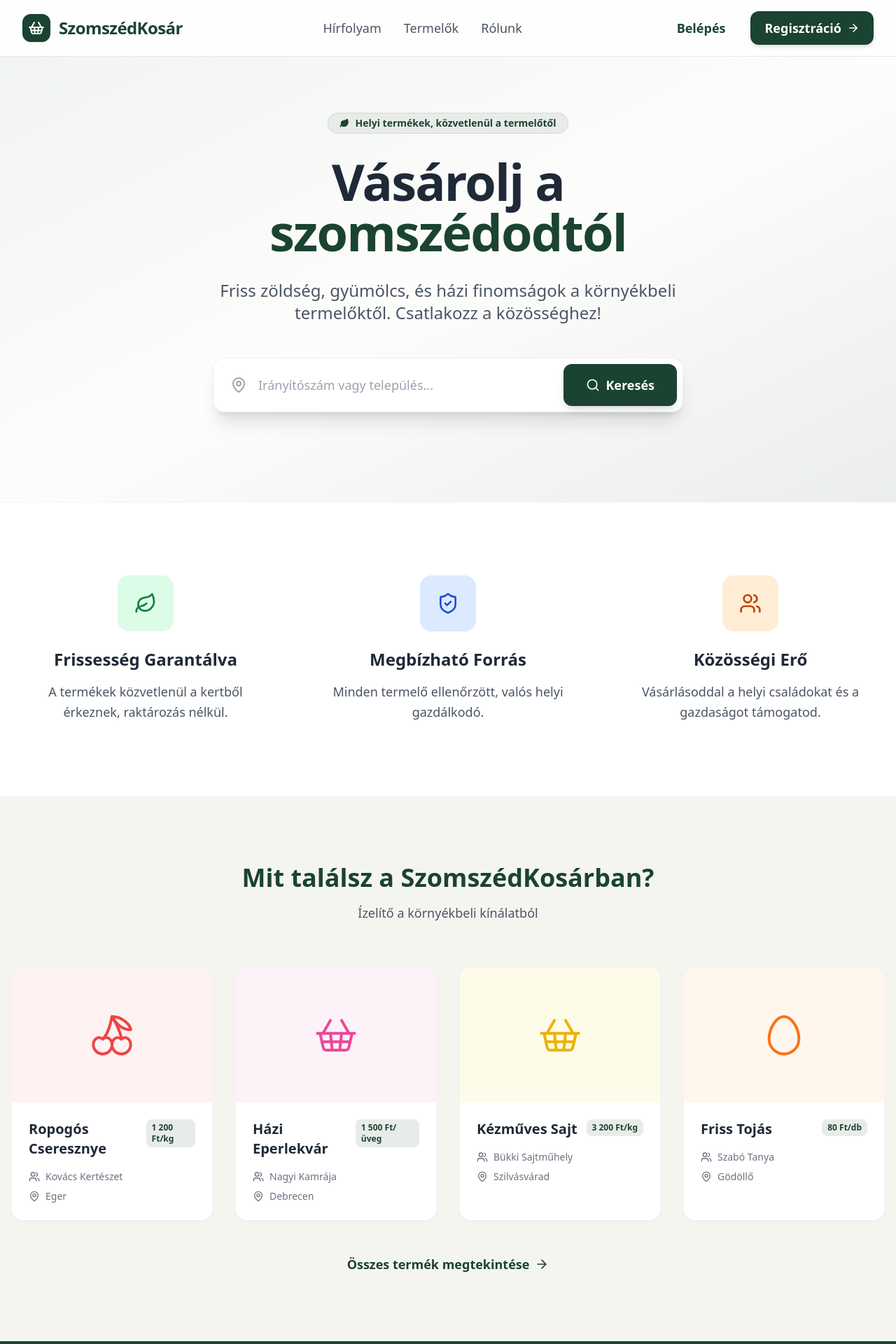
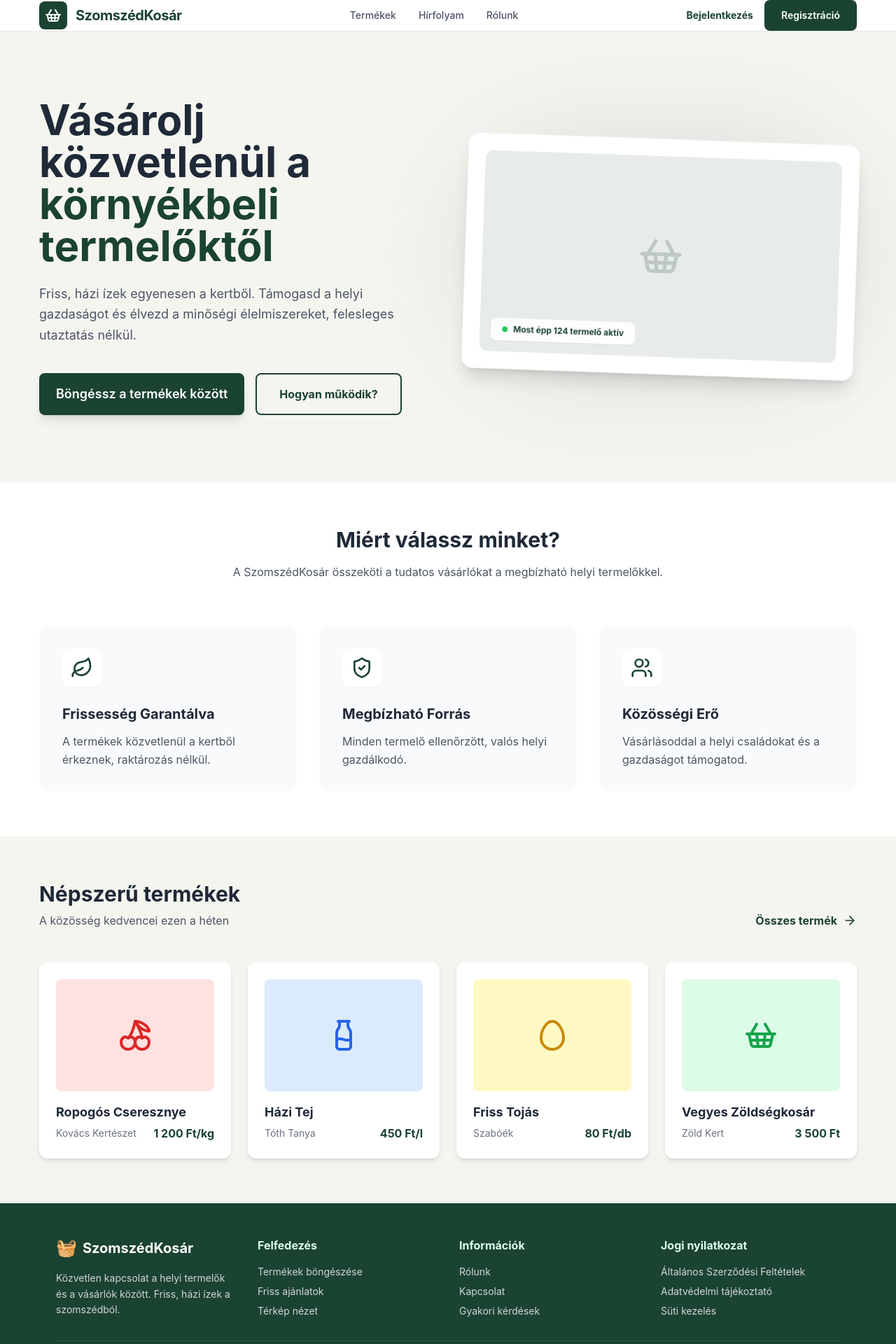
Before and after one commit to hamar93/szomszedkosar-frontend, a Next.js app: page / in a window 1280 px wide. Shown: the top 1920 px of the page at 70% size. Built offline with nearby package versions, Linux system fonts and the light colour scheme.

Commit message:
feat: initialize Next.js app with global styles, root layout, and landing page.

```diff
--- a/src/app/globals.css
+++ b/src/app/globals.css
@@ -2,40 +2,70 @@
 @tailwind components;
 @tailwind utilities;
 
-@import url('https://fonts.googleapis.com/css2?family=Source+Sans+3:wght@400;700&display=swap');
+@import url('https://fonts.googleapis.com/css2?family=Inter:wght@400;600;700&display=swap');
 
-* { margin: 0; padding: 0; box-sizing: border-box; }
+:root {
+  --primary-color: #1B4332;
+  --background-color: #F5F5F0;
+  --text-color: #1F2937;
+  --font-family: 'Inter', sans-serif;
+}
+
+* {
+  box-sizing: border-box;
+}
 
 body {
-  font-family: 'Source Sans 3', sans-serif;
-  background-color: #F5F5F0; /* Warm Bone/Beige */
-  color: #1F2937; /* Dark Gray text */
-  font-size: 18px;
-  line-height: 1.6;
+  background-color: var(--background-color);
+  color: var(--text-color);
+  font-family: var(--font-family);
+  margin: 0;
+  padding: 0;
 }
 
-/* Buttons */
-.btn-primary {
-  background-color: #1B4332; /* Deep Forest Green */
-  color: white;
-  padding: 0.5rem 1rem;
-  border-radius: 8px;
-  font-weight: 600;
-  transition: all 0.3s;
-}
-.btn-primary:hover {
-  background-color: #2D6A4F; /* Lighter Green */
+h1, h2, h3, h4, h5, h6, p, a, span, div {
+  font-family: var(--font-family);
 }
 
-/* Cards */
-.post, .card {
-  background-color: #FFFFFF;
-  border: 1px solid #E5E7EB;
-  border-radius: 12px;
-  box-shadow: 0 2px 4px rgba(0,0,0,0.05);
+a {
+  color: inherit;
+  text-decoration: none;
+  transition: opacity 0.2s ease;
 }
 
-/* Accents */
-.logo-dot { background-color: #1B4332; }
-.filter-btn.active { background-color: #1B4332; color: white; }
-.text-primary { color: #1B4332; }
+a:hover {
+  opacity: 0.8;
+}
+
+/* Utility Classes */
+.container {
+  max-width: 1200px;
+  margin: 0 auto;
+  padding: 0 1rem;
+  width: 100%;
+}
+
+.btn-primary {
+  background-color: var(--primary-color);
+  color: white;
+  padding: 0.75rem 1.5rem;
+  border-radius: 0.5rem;
+  font-weight: 600;
+  transition: background-color 0.2s ease;
+  display: inline-flex;
+  align-items: center;
+  justify-content: center;
+  border: none;
+  cursor: pointer;
+}
+
+.btn-primary:hover {
+  background-color: #143326; /* Slightly darker green */
+}
+
+.card {
+  background-color: white;
+  border-radius: 0.75rem;
+  padding: 1.5rem;
+  box-shadow: 0 4px 6px -1px rgba(0, 0, 0, 0.1), 0 2px 4px -1px rgba(0, 0, 0, 0.06);
+}
--- a/src/app/layout.tsx
+++ b/src/app/layout.tsx
@@ -1,22 +1,11 @@
-// src/app/layout.tsx (A JAVÍTOTT KÓD)
-
 import type { Metadata } from 'next'
-import { Source_Sans_3 } from 'next/font/google'
-import './globals.css' // Itt van a Tailwind és az összes többi stílusod
-
-const sourceSans3 = Source_Sans_3({
-  subsets: ['latin'],
-  weight: ['400', '700'],
-})
+import './globals.css'
+import Footer from '@/components/Footer'
 
 export const metadata: Metadata = {
   title: 'SzomszédKosár - Friss, helyi, házias termékek',
   description: 'Közvetlenül a termelőktől és környékbeli árusoktól',
 }
-
-import Footer from '@/components/Footer'
-
-// ... imports
 
 export default function RootLayout({
   children,
@@ -25,13 +14,7 @@ export default function RootLayout({
 }) {
   return (
     <html lang="hu">
-      {/* A body-ra két kritikus Tailwind osztályt adunk:
-        1. bg-[#FAF7F0] (Krém háttér: felülírja a hibás CSS-t)
-        2. text-[18px] (A 18px-es akadálymentes fontméret)
-      */}
-      <body
-        className={`${sourceSans3.className} bg-[#FAF7F0] text-[18px] flex flex-col min-h-screen`}
-      >
+      <body className="flex flex-col min-h-screen">
         <div className="flex-grow">
           {children}
         </div>
--- a/src/app/page.tsx
+++ b/src/app/page.tsx
@@ -1,265 +1,165 @@
 'use client';
 
-import React, { useState, useEffect } from 'react';
+import React from 'react';
 import Link from 'next/link';
-import {
-  ShoppingBasket,
-  MapPin,
-  Search,
-  Leaf,
-  ShieldCheck,
-  Users,
-  ArrowRight,
-  Menu,
-  X,
-  Cherry,
-  Egg
-} from 'lucide-react';
+import { ShoppingBasket, Leaf, ShieldCheck, Users, ArrowRight, Cherry, Egg, Milk } from 'lucide-react';
 
-export default function Home() {
-  const [isMobile, setIsMobile] = useState(false);
-  const [isMenuOpen, setIsMenuOpen] = useState(false);
-
-  useEffect(() => {
-    const checkMobile = () => setIsMobile(window.innerWidth < 768);
-    checkMobile();
-    window.addEventListener('resize', checkMobile);
-    return () => window.removeEventListener('resize', checkMobile);
-  }, []);
-
+export default function LandingPage() {
   return (
-    <div className="min-h-screen bg-[#F5F5F0] font-sans text-[#1F2937]">
-
-      {/* --- HEADER --- */}
-      <header className="bg-white/90 backdrop-blur-md border-b border-gray-200 sticky top-0 z-50">
-        <div className="max-w-7xl mx-auto px-4 sm:px-6 lg:px-8">
-          <div className="flex justify-between items-center h-20">
-
-            {/* LOGO & BRAND */}
+    <div className="flex flex-col min-h-screen">
+      {/* HEADER */}
+      <header className="bg-white border-b border-gray-200 sticky top-0 z-50">
+        <div className="container flex items-center justify-between py-4">
           <div className="flex items-center gap-3">
-              <div className="w-10 h-10 bg-[#1B4332] rounded-xl flex items-center justify-center shadow-sm">
+            <div className="w-10 h-10 bg-[#1B4332] rounded-lg flex items-center justify-center">
               <ShoppingBasket className="text-white w-6 h-6" />
             </div>
-              <span className="text-2xl font-bold text-[#1B4332] tracking-tight">
+            <span className="text-xl font-bold text-[#1B4332] tracking-tight">
               SzomszédKosár
             </span>
           </div>
 
-            {/* DESKTOP NAV */}
-            <nav className="hidden md:flex items-center gap-8">
-              <Link href="/feed" className="text-gray-600 hover:text-[#1B4332] font-medium transition flex items-center gap-1">
-                Hírfolyam
-              </Link>
-              <Link href="/termelok" className="text-gray-600 hover:text-[#1B4332] font-medium transition">
-                Termelők
-              </Link>
-              <Link href="/rolunk" className="text-gray-600 hover:text-[#1B4332] font-medium transition">
-                Rólunk
-              </Link>
+          <nav className="hidden md:flex items-center gap-8 text-sm font-medium text-gray-600">
+            <Link href="/search" className="hover:text-[#1B4332] transition-colors">Termékek</Link>
+            <Link href="/feed" className="hover:text-[#1B4332] transition-colors">Hírfolyam</Link>
+            <Link href="/about" className="hover:text-[#1B4332] transition-colors">Rólunk</Link>
           </nav>
 
-            {/* AUTH BUTTONS */}
-            <div className="hidden md:flex items-center gap-4">
-              <Link href="/login" className="px-5 py-2.5 text-[#1B4332] font-bold hover:bg-[#F0F4F1] rounded-xl transition">
-                Belépés
+          <div className="flex items-center gap-4">
+            <Link href="/login" className="text-sm font-bold text-[#1B4332] hover:underline hidden sm:block">
+              Bejelentkezés
             </Link>
-              <Link href="/register" className="px-5 py-2.5 bg-[#1B4332] text-white font-bold rounded-xl hover:bg-[#2D6A4F] transition shadow-md flex items-center gap-2">
+            <Link href="/register" className="btn-primary text-sm">
               Regisztráció
-                <ArrowRight size={18} />
             </Link>
           </div>
+        </div>
+      </header>
 
-            {/* MOBILE MENU TOGGLE */}
-            <button className="md:hidden p-2 text-gray-600" onClick={() => setIsMenuOpen(!isMenuOpen)}>
-              {isMenuOpen ? <X size={28} /> : <Menu size={28} />}
-            </button>
+      <main className="flex-grow">
+        {/* HERO SECTION */}
+        <section className="py-16 md:py-24 bg-[#F5F5F0]">
+          <div className="container grid md:grid-cols-2 gap-12 items-center">
+            <div className="space-y-6">
+              <h1 className="text-4xl md:text-5xl lg:text-6xl font-bold text-[#1F2937] leading-tight">
+                Vásárolj közvetlenül a <span className="text-[#1B4332]">környékbeli termelőktől</span>
+              </h1>
+              <p className="text-lg text-gray-600 leading-relaxed max-w-lg">
+                Friss, házi ízek egyenesen a kertből. Támogasd a helyi gazdaságot és élvezd a minőségi élelmiszereket, felesleges utaztatás nélkül.
+              </p>
+              <div className="flex flex-col sm:flex-row gap-4 pt-4">
+                <Link href="/search" className="btn-primary text-lg px-8 py-4 shadow-lg hover:shadow-xl transform hover:-translate-y-1 transition-all">
+                  Böngéssz a termékek között
+                </Link>
+                <Link href="/about" className="px-8 py-4 rounded-lg font-bold text-[#1B4332] border-2 border-[#1B4332] hover:bg-[#1B4332] hover:text-white transition-all text-center">
+                  Hogyan működik?
+                </Link>
               </div>
             </div>
 
-        {/* MOBILE MENU */}
-        {isMenuOpen && (
-          <div className="md:hidden bg-white border-t border-gray-100 p-4 shadow-lg">
-            <nav className="flex flex-col gap-4">
-              <Link href="/feed" className="text-lg font-medium text-gray-700">Hírfolyam</Link>
-              <Link href="/termelok" className="text-lg font-medium text-gray-700">Termelők</Link>
-              <hr className="border-gray-100" />
-              <Link href="/login" className="text-lg font-bold text-[#1B4332]">Belépés</Link>
-              <Link href="/register" className="text-lg font-bold text-[#1B4332]">Regisztráció</Link>
-            </nav>
+            <div className="relative">
+              <div className="absolute -inset-4 bg-[#1B4332]/10 rounded-full blur-3xl"></div>
+              <div className="relative bg-white p-6 rounded-2xl shadow-xl border border-gray-100 transform rotate-2 hover:rotate-0 transition-transform duration-500">
+                <div className="aspect-video bg-gray-100 rounded-xl overflow-hidden relative">
+                  {/* Placeholder for Hero Image - In a real app, use next/image */}
+                  <div className="absolute inset-0 flex items-center justify-center bg-[#E8ECE9]">
+                    <ShoppingBasket size={64} className="text-[#1B4332] opacity-20" />
                   </div>
-        )}
-      </header>
-
-      {/* --- HERO SECTION --- */}
-      <section className="relative pt-20 pb-32 px-4 overflow-hidden">
-        {/* Háttér minta vagy gradiens */}
-        <div className="absolute inset-0 bg-gradient-to-br from-[#F0F4F1] via-white to-[#E8ECE9] opacity-80"></div>
-
-        <div className="relative max-w-4xl mx-auto text-center z-10">
-
-          <span className="inline-flex items-center gap-2 py-1 px-4 rounded-full bg-[#E8ECE9] text-[#1B4332] text-sm font-bold mb-8 border border-[#1B4332]/10">
-            <Leaf size={14} className="fill-[#1B4332]" />
-            Helyi termékek, közvetlenül a termelőtől
-          </span>
-
-          <h1 className="text-5xl md:text-7xl font-extrabold mb-8 leading-tight text-[#1F2937] tracking-tight">
-            Vásárolj a <br className="hidden md:block" />
-            <span className="text-[#1B4332] relative inline-block">
-              szomszédodtól
-            </span>
-          </h1>
-
-          <p className="text-xl md:text-2xl text-gray-600 mb-12 max-w-2xl mx-auto leading-relaxed font-light">
-            Friss zöldség, gyümölcs, és házi finomságok a környékbeli termelőktől.
-            Csatlakozz a közösséghez!
-          </p>
-
-          {/* SEARCH BOX */}
-          <div className="max-w-2xl mx-auto bg-white p-2 rounded-2xl shadow-xl border border-gray-200/60 flex flex-col sm:flex-row gap-2 transition-transform hover:scale-[1.01]">
-            <div className="flex-grow relative flex items-center">
-              <MapPin className="absolute left-4 text-gray-400" size={24} />
-              <input
-                type="text"
-                placeholder="Irányítószám vagy település..."
-                className="w-full pl-14 pr-4 py-4 rounded-xl border-none outline-none text-lg text-gray-800 placeholder-gray-400 bg-transparent"
-              />
+                  <div className="absolute bottom-4 left-4 bg-white/90 backdrop-blur px-4 py-2 rounded-lg shadow-sm">
+                    <div className="flex items-center gap-2">
+                      <div className="w-2 h-2 bg-green-500 rounded-full animate-pulse"></div>
+                      <span className="text-xs font-bold text-[#1B4332]">Most épp 124 termelő aktív</span>
                     </div>
-            <button className="bg-[#1B4332] text-white px-8 py-4 rounded-xl font-bold text-lg hover:bg-[#2D6A4F] transition shadow-lg flex items-center justify-center gap-2">
-              <Search size={20} />
-              Keresés
-            </button>
+                  </div>
+                </div>
+              </div>
             </div>
           </div>
         </section>
 
-      {/* --- FEATURES --- */}
-      <section className="py-20 bg-white border-y border-gray-100">
-        <div className="max-w-7xl mx-auto px-4">
-          <div className="grid md:grid-cols-3 gap-12">
+        {/* FEATURES SECTION */}
+        <section className="py-16 bg-white">
+          <div className="container">
+            <div className="text-center max-w-2xl mx-auto mb-16">
+              <h2 className="text-3xl font-bold text-[#1F2937] mb-4">Miért válassz minket?</h2>
+              <p className="text-gray-600">
+                A SzomszédKosár összeköti a tudatos vásárlókat a megbízható helyi termelőkkel.
+              </p>
+            </div>
+
+            <div className="grid md:grid-cols-3 gap-8">
               {[
                 {
                   icon: Leaf,
                   title: 'Frissesség Garantálva',
-                desc: 'A termékek közvetlenül a kertből érkeznek, raktározás nélkül.',
-                color: 'bg-green-100 text-green-700'
+                  desc: 'A termékek közvetlenül a kertből érkeznek, raktározás nélkül.'
                 },
                 {
                   icon: ShieldCheck,
                   title: 'Megbízható Forrás',
-                desc: 'Minden termelő ellenőrzött, valós helyi gazdálkodó.',
-                color: 'bg-blue-100 text-blue-700'
+                  desc: 'Minden termelő ellenőrzött, valós helyi gazdálkodó.'
                 },
                 {
                   icon: Users,
                   title: 'Közösségi Erő',
-                desc: 'Vásárlásoddal a helyi családokat és a gazdaságot támogatod.',
-                color: 'bg-orange-100 text-orange-700'
+                  desc: 'Vásárlásoddal a helyi családokat és a gazdaságot támogatod.'
                 }
               ].map((feature, i) => (
-              <div key={i} className="text-center group p-6 rounded-3xl hover:bg-[#F9FAFB] transition duration-300">
-                <div className={`w-20 h-20 ${feature.color} rounded-2xl flex items-center justify-center mx-auto mb-6 transition-transform group-hover:scale-110 group-hover:rotate-3`}>
-                  <feature.icon size={32} />
+                <div key={i} className="p-8 rounded-2xl bg-[#F9FAFB] hover:bg-[#F0FDF4] transition-colors group border border-transparent hover:border-[#1B4332]/20">
+                  <div className="w-14 h-14 bg-white rounded-xl flex items-center justify-center mb-6 shadow-sm group-hover:scale-110 transition-transform">
+                    <feature.icon className="text-[#1B4332] w-8 h-8" />
                   </div>
-                <h3 className="text-2xl font-bold text-[#1F2937] mb-4">{feature.title}</h3>
-                <p className="text-gray-600 leading-relaxed text-lg">{feature.desc}</p>
+                  <h3 className="text-xl font-bold text-[#1F2937] mb-3">{feature.title}</h3>
+                  <p className="text-gray-600 leading-relaxed">
+                    {feature.desc}
+                  </p>
                 </div>
               ))}
             </div>
           </div>
         </section>
 
-      {/* --- PRODUCT SHOWCASE --- */}
-      <section className="py-24 px-4 bg-[#F5F5F0]">
-        <div className="max-w-7xl mx-auto">
-          <div className="text-center mb-16">
-            <h2 className="text-4xl font-bold text-[#1B4332] mb-4">Mit találsz a SzomszédKosárban?</h2>
-            <p className="text-gray-600 text-lg">Ízelítő a környékbeli kínálatból</p>
+        {/* PRODUCT SHOWCASE */}
+        <section className="py-16 bg-[#F5F5F0]">
+          <div className="container">
+            <div className="flex justify-between items-end mb-12">
+              <div>
+                <h2 className="text-3xl font-bold text-[#1F2937] mb-2">Népszerű termékek</h2>
+                <p className="text-gray-600">A közösség kedvencei ezen a héten</p>
+              </div>
+              <Link href="/search" className="hidden md:flex items-center gap-2 text-[#1B4332] font-bold hover:underline">
+                Összes termék <ArrowRight size={20} />
+              </Link>
             </div>
 
-          <div className="grid grid-cols-1 sm:grid-cols-2 lg:grid-cols-4 gap-8">
+            <div className="grid sm:grid-cols-2 lg:grid-cols-4 gap-6">
               {[
-              {
-                name: 'Ropogós Cseresznye',
-                price: '1 200 Ft/kg',
-                seller: 'Kovács Kertészet',
-                loc: 'Eger',
-                Icon: Cherry,
-                color: 'text-red-500 bg-red-50'
-              },
-              {
-                name: 'Házi Eperlekvár',
-                price: '1 500 Ft/üveg',
-                seller: 'Nagyi Kamrája',
-                loc: 'Debrecen',
-                Icon: ShoppingBasket,
-                color: 'text-pink-500 bg-pink-50'
-              },
-              {
-                name: 'Kézműves Sajt',
-                price: '3 200 Ft/kg',
-                seller: 'Bükki Sajtműhely',
-                loc: 'Szilvásvárad',
-                Icon: ShoppingBasket,
-                color: 'text-yellow-500 bg-yellow-50'
-              },
-              {
-                name: 'Friss Tojás',
-                price: '80 Ft/db',
-                seller: 'Szabó Tanya',
-                loc: 'Gödöllő',
-                Icon: Egg,
-                color: 'text-orange-500 bg-orange-50'
-              }
+                { name: 'Ropogós Cseresznye', price: '1 200 Ft/kg', seller: 'Kovács Kertészet', icon: Cherry, color: 'bg-red-100 text-red-600' },
+                { name: 'Házi Tej', price: '450 Ft/l', seller: 'Tóth Tanya', icon: Milk, color: 'bg-blue-100 text-blue-600' },
+                { name: 'Friss Tojás', price: '80 Ft/db', seller: 'Szabóék', icon: Egg, color: 'bg-yellow-100 text-yellow-600' },
+                { name: 'Vegyes Zöldségkosár', price: '3 500 Ft', seller: 'Zöld Kert', icon: ShoppingBasket, color: 'bg-green-100 text-green-600' }
               ].map((item, idx) => (
-              <div key={idx} className="bg-white rounded-2xl overflow-hidden shadow-sm hover:shadow-xl transition-all duration-300 border border-gray-100 group">
-                <div className={`h-48 ${item.color} flex items-center justify-center group-hover:scale-105 transition-transform duration-500`}>
-                  <item.Icon size={64} strokeWidth={1.5} />
+                <div key={idx} className="card hover:shadow-xl transition-all duration-300 group cursor-pointer">
+                  <div className={`h-40 rounded-lg ${item.color} flex items-center justify-center mb-4 group-hover:scale-[1.02] transition-transform`}>
+                    <item.icon size={48} />
                   </div>
-                <div className="p-6">
-                  <div className="flex justify-between items-start mb-2">
-                    <h3 className="text-xl font-bold text-[#1F2937]">{item.name}</h3>
-                    <span className="bg-[#E8ECE9] text-[#1B4332] px-2 py-1 rounded-lg text-xs font-bold">
-                      {item.price}
-                    </span>
-                  </div>
-                  <div className="space-y-2 mt-4">
-                    <div className="flex items-center gap-2 text-gray-500 text-sm">
-                      <Users size={16} /> {item.seller}
-                    </div>
-                    <div className="flex items-center gap-2 text-gray-500 text-sm">
-                      <MapPin size={16} /> {item.loc}
-                    </div>
-                  </div>
+                  <h3 className="font-bold text-lg text-[#1F2937] mb-1">{item.name}</h3>
+                  <div className="flex justify-between items-center">
+                    <span className="text-sm text-gray-500">{item.seller}</span>
+                    <span className="font-bold text-[#1B4332]">{item.price}</span>
                   </div>
                 </div>
               ))}
             </div>
 
-          <div className="text-center mt-12">
-            <Link href="/feed" className="inline-flex items-center gap-2 text-[#1B4332] font-bold text-lg hover:underline">
-              Összes termék megtekintése <ArrowRight size={20} />
+            <div className="mt-8 text-center md:hidden">
+              <Link href="/search" className="btn-primary w-full">
+                Összes termék megtekintése
               </Link>
             </div>
           </div>
         </section>
-
-      {/* --- FOOTER --- */}
-      <footer className="bg-[#1B4332] text-white py-16">
-        <div className="max-w-7xl mx-auto px-4 text-center">
-          <div className="flex items-center justify-center gap-3 mb-8">
-            <ShoppingBasket size={32} className="text-[#E9C46A]" />
-            <span className="text-3xl font-bold">SzomszédKosár</span>
-          </div>
-          <p className="text-green-100/80 mb-12 max-w-lg mx-auto">
-            A helyi közösségek és termelők találkozóhelye.
-            Friss, fenntartható, hazai.
-          </p>
-          <div className="border-t border-green-800 pt-8 text-sm text-green-100/60">
-            © 2025 SzomszédKosár. Minden jog fenntartva.
-          </div>
-        </div>
-      </footer>
-
+      </main>
     </div>
   );
 }
```
Lines whose indentation alone changed are shown as unchanged.
